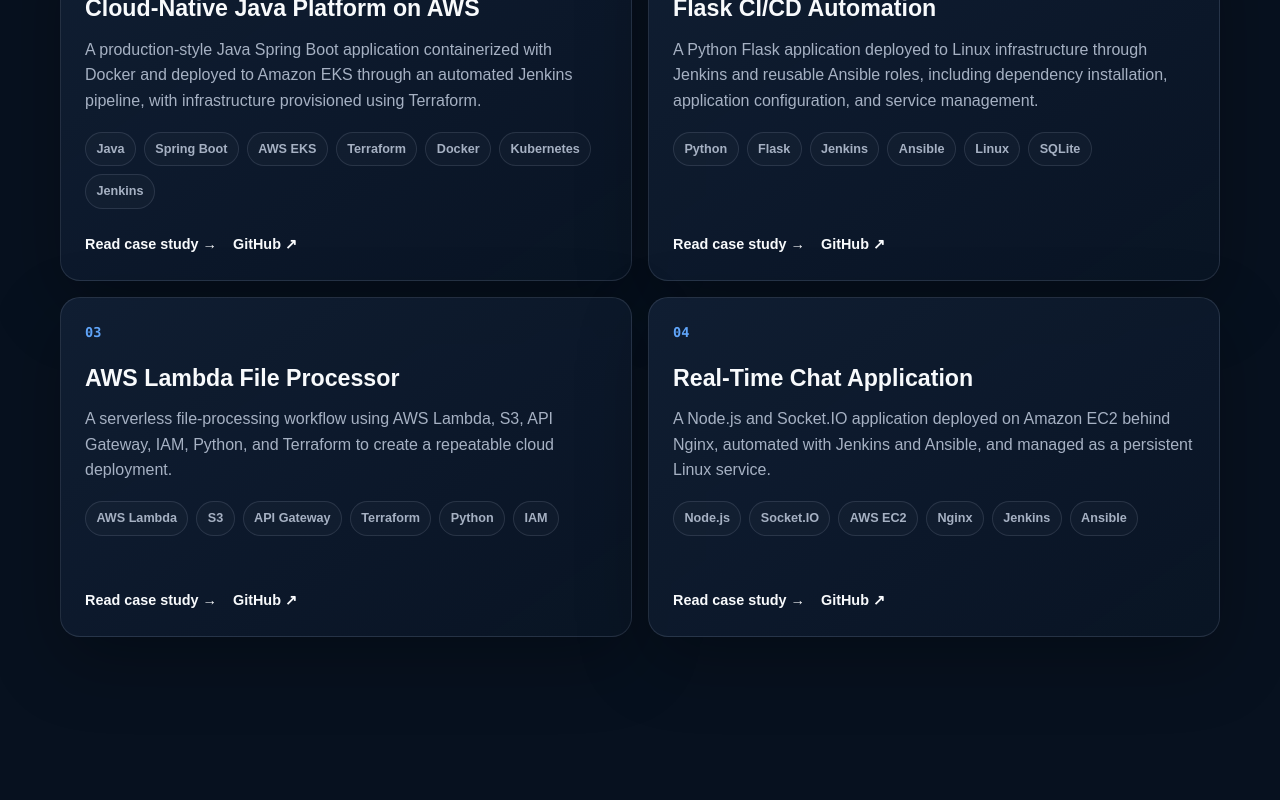
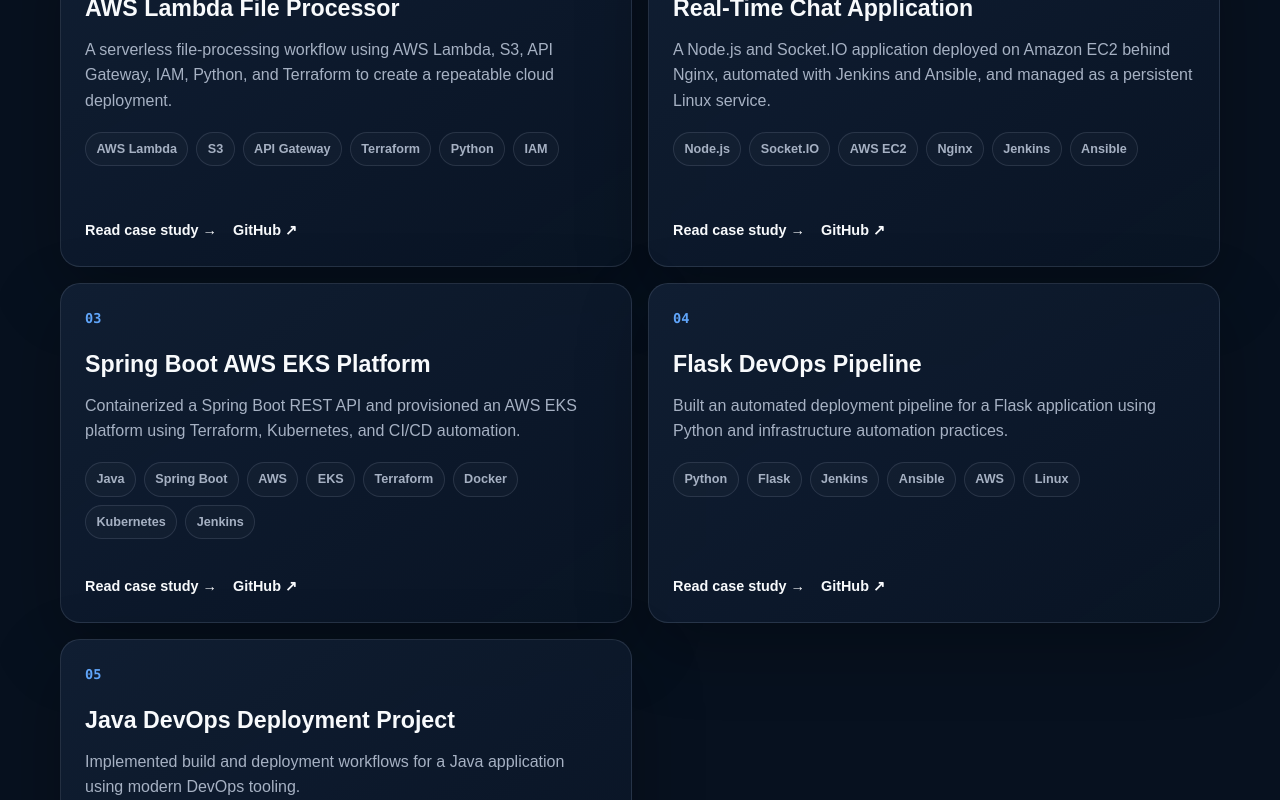
Before and after one commit to MJatto/portfolio, a Next.js app: page / in a window 1280 px wide. Shown: the part 4320-5120 px from the top of the page. Built offline with nearby package versions, Linux system fonts and the light colour scheme.

Commit message:
Connect portfolio projects to GitHub repositories

```diff
--- a/data/projects.ts
+++ b/data/projects.ts
@@ -14,79 +14,6 @@
 };
 
 export const projects: readonly Project[] = [
-  {
-    slug: "cloud-native-java-platform",
-    title: "Cloud-Native Java Platform on AWS",
-    description:
-      "A production-style Java Spring Boot application containerized with Docker and deployed to Amazon EKS through an automated Jenkins pipeline, with infrastructure provisioned using Terraform.",
-    technologies: [
-      "Java",
-      "Spring Boot",
-      "AWS EKS",
-      "Terraform",
-      "Docker",
-      "Kubernetes",
-      "Jenkins",
-    ],
-    repository: "https://github.com/MJatto",
-    caseStudy: {
-      problem:
-        "The goal was to create a repeatable delivery platform for a Java application rather than relying on manual server configuration and one-off deployments.",
-      solution:
-        "I containerized the Spring Boot application, provisioned AWS infrastructure with Terraform, deployed the workload to Kubernetes on EKS, and automated application delivery through Jenkins.",
-      architecture: [
-        "Developer pushes source code",
-        "Jenkins builds and tests the application",
-        "Docker image is created",
-        "Image is published to a registry",
-        "Kubernetes deployment is updated",
-        "Amazon EKS runs the application",
-        "Ingress and load balancing expose the service",
-      ],
-      challenges: [
-        "Coordinating infrastructure provisioning with application deployment",
-        "Configuring Kubernetes services and ingress correctly",
-        "Managing authentication between Jenkins, AWS, and the cluster",
-      ],
-      lessons: [
-        "Infrastructure and application delivery should be versioned together",
-        "Kubernetes troubleshooting requires understanding networking, identity, and application health",
-        "Small pipeline stages make failures easier to diagnose",
-      ],
-    },
-  },
-  {
-    slug: "flask-cicd-automation",
-    title: "Flask CI/CD Automation",
-    description:
-      "A Python Flask application deployed to Linux infrastructure through Jenkins and reusable Ansible roles, including dependency installation, application configuration, and service management.",
-    technologies: ["Python", "Flask", "Jenkins", "Ansible", "Linux", "SQLite"],
-    repository: "https://github.com/MJatto",
-    caseStudy: {
-      problem:
-        "Manual application setup on Linux servers was slow, inconsistent, and difficult to reproduce.",
-      solution:
-        "I created reusable Ansible roles for provisioning and configuration, then connected them to a Jenkins pipeline that automated application packaging and deployment.",
-      architecture: [
-        "Developer commits Flask application changes",
-        "Jenkins checks out and validates the code",
-        "Application artifact is prepared",
-        "Ansible identifies the target server",
-        "Roles install dependencies and configure the host",
-        "Systemd starts and manages the application",
-      ],
-      challenges: [
-        "Designing reusable Ansible roles instead of one large playbook",
-        "Handling environment-specific paths and service configuration",
-        "Ensuring database initialization remained repeatable",
-      ],
-      lessons: [
-        "Configuration management reduces drift between environments",
-        "System services provide more reliable application lifecycle management",
-        "Clear role boundaries make automation easier to maintain",
-      ],
-    },
-  },
   {
     slug: "aws-lambda-file-processor",
     title: "AWS Lambda File Processor",
@@ -165,4 +92,126 @@
       ],
     },
   },
+  {
+    slug: "springboot-aws-eks-platform",
+    title: "Spring Boot AWS EKS Platform",
+    description:
+      "Containerized a Spring Boot REST API and provisioned an AWS EKS platform using Terraform, Kubernetes, and CI/CD automation.",
+    technologies: [
+      "Java",
+      "Spring Boot",
+      "AWS",
+      "EKS",
+      "Terraform",
+      "Docker",
+      "Kubernetes",
+      "Jenkins",
+    ],
+    repository:
+      "https://github.com/MJatto/springboot-aws-eks-platform",
+      caseStudy: {
+        problem:
+          "The goal was to create a repeatable delivery platform for a Java application rather than relying on manual server configuration and one-off deployments.",
+        solution:
+          "I containerized the Spring Boot application, provisioned AWS infrastructure with Terraform, deployed the workload to Kubernetes on EKS, and automated application delivery through Jenkins.",
+        architecture: [
+          "Developer pushes source code",
+          "Jenkins builds and tests the application",
+          "Docker image is created",
+          "Image is published to a registry",
+          "Kubernetes deployment is updated",
+          "Amazon EKS runs the application",
+          "Ingress and load balancing expose the service",
+        ],
+        challenges: [
+          "Coordinating infrastructure provisioning with application deployment",
+          "Configuring Kubernetes services and ingress correctly",
+          "Managing authentication between Jenkins, AWS, and the cluster",
+        ],
+        lessons: [
+          "Infrastructure and application delivery should be versioned together",
+          "Kubernetes troubleshooting requires understanding networking, identity, and application health",
+          "Small pipeline stages make failures easier to diagnose",
+        ],
+      },
+  },
+  {
+    slug: "flask-devops-pipeline",
+    title: "Flask DevOps Pipeline",
+    description:
+      "Built an automated deployment pipeline for a Flask application using Python and infrastructure automation practices.",
+    technologies: [
+      "Python",
+      "Flask",
+      "Jenkins",
+      "Ansible",
+      "AWS",
+      "Linux",
+    ],
+    repository:
+      "https://github.com/MJatto/flask-devops-pipeline",
+      caseStudy: {
+        problem:
+          "Manual application setup on Linux servers was slow, inconsistent, and difficult to reproduce.",
+        solution:
+          "I created reusable Ansible roles for provisioning and configuration, then connected them to a Jenkins pipeline that automated application packaging and deployment.",
+        architecture: [
+          "Developer commits Flask application changes",
+          "Jenkins checks out and validates the code",
+          "Application artifact is prepared",
+          "Ansible identifies the target server",
+          "Roles install dependencies and configure the host",
+          "Systemd starts and manages the application",
+        ],
+        challenges: [
+          "Designing reusable Ansible roles instead of one large playbook",
+          "Handling environment-specific paths and service configuration",
+          "Ensuring database initialization remained repeatable",
+        ],
+        lessons: [
+          "Configuration management reduces drift between environments",
+          "System services provide more reliable application lifecycle management",
+          "Clear role boundaries make automation easier to maintain",
+        ],
+      },
+  },
+  {
+    slug: "java-devops-platform",
+    title: "Java DevOps Deployment Project",
+    description:
+      "Implemented build and deployment workflows for a Java application using modern DevOps tooling.",
+    technologies: [
+      "Java",
+      "Maven",
+      "Jenkins",
+      "Docker",
+      "AWS",
+    ],
+    repository:
+      "https://github.com/MJatto/proj-mdp-152-155",
+      caseStudy: {
+        problem:
+          "The project needed an event-driven file-processing workflow without maintaining persistent servers.",
+        solution:
+          "I used AWS Lambda for compute, S3 for storage and event triggers, API Gateway for HTTP access, IAM for controlled permissions, and Terraform for repeatable provisioning.",
+        architecture: [
+          "Client uploads a file or sends a request",
+          "Amazon S3 stores the object",
+          "S3 event invokes AWS Lambda",
+          "Python function processes the file",
+          "CloudWatch captures logs",
+          "API Gateway exposes an HTTP entry point",
+        ],
+        challenges: [
+          "Designing least-privilege IAM permissions",
+          "Packaging and deploying Lambda code consistently",
+          "Connecting event triggers and API integrations through Terraform",
+        ],
+        lessons: [
+          "Serverless platforms reduce operational overhead for event-driven workloads",
+          "IAM design is central to cloud security",
+          "Infrastructure as code makes cloud integrations easier to reproduce",
+        ],
+      },
+  },
 ] as const;
```
